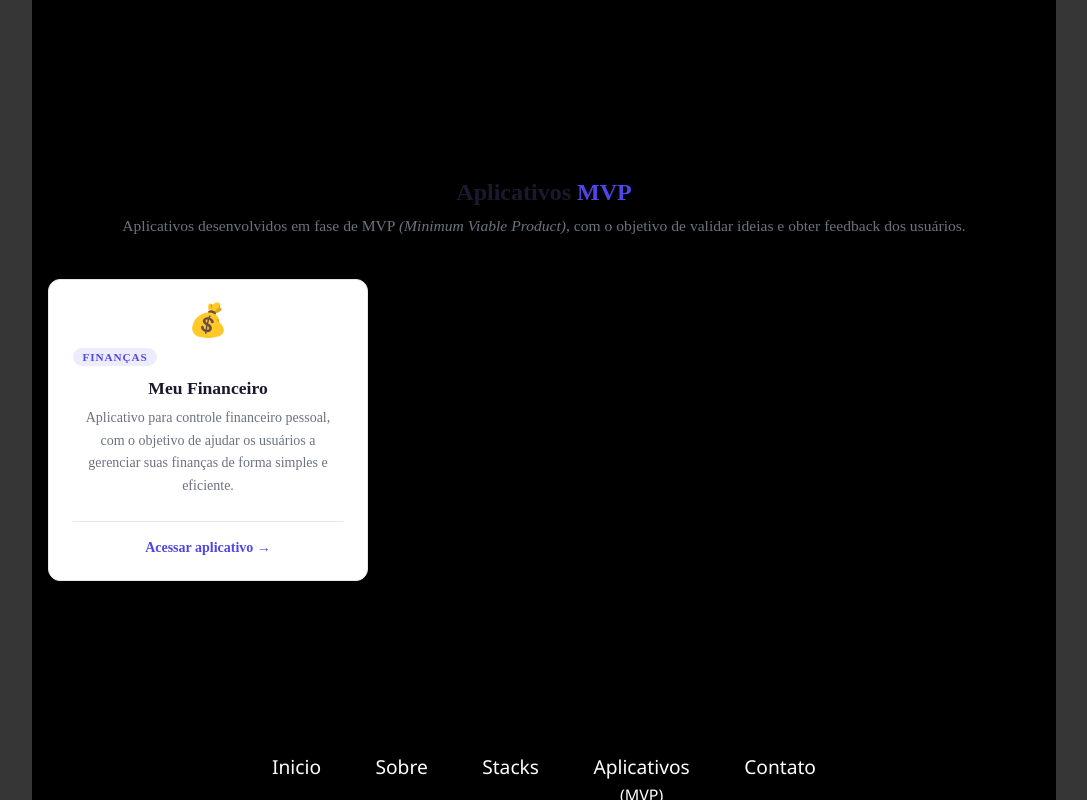
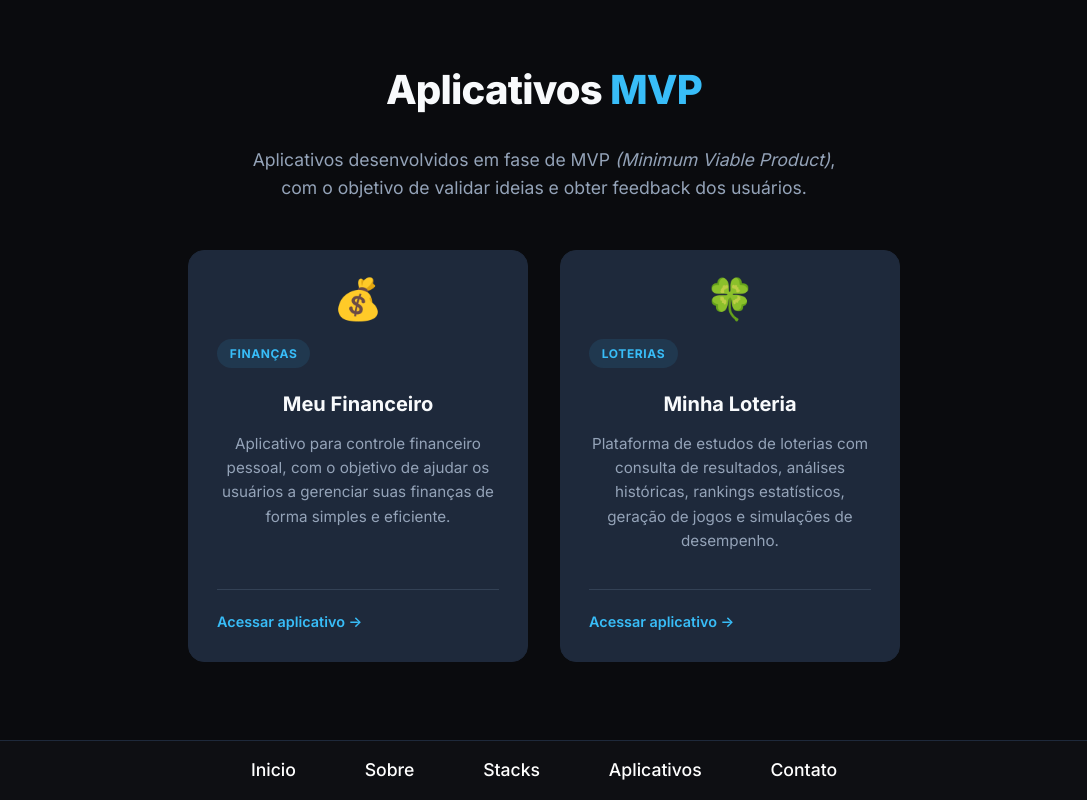
Before and after one commit to dmarostega/rockcode-front-end-vuejs, a Vue app: page /apps in a window 1280 px wide. Shown: the whole page, without its empty margins (96-1183 px from the left). Built offline with nearby package versions, Linux system fonts and the light colour scheme.

Commit message:
feat(apps): added loteries app feat(system): modify default layouts

```diff
--- a/src/assets/base.css
+++ b/src/assets/base.css
@@ -1,3 +1,5 @@
+@import url('https://fonts.googleapis.com/css2?family=Inter:wght@400;500;600;700;800&display=swap');
+
 *,
 *::before,
 *::after {
@@ -7,49 +9,62 @@
 }
 
 body {
-  background-color: #363636;
-  color: white;
+  background-color: #0a0b0e;
+  /* Slate 900 */
+  color: #f8fafc;
+  font-family: 'Inter', -apple-system, BlinkMacSystemFont, 'Segoe UI', Roboto, Helvetica, Arial, sans-serif;
+  line-height: 1.6;
+  -webkit-font-smoothing: antialiased;
+  -moz-osx-font-smoothing: grayscale;
 }
 
 .container {
-  background-color: black;
   display: flex;
   flex-direction: column;
   justify-content: center;
-  width: 80vw;
-  height: 95vh;
+  width: 90vw;
+  max-width: 1200px;
+  min-height: 95vh;
   margin: 0 auto;
   text-align: center;
+  padding-bottom: 5vh;
 }
 
 .container.full-height {
   height: 100vh;
-  /* quando não tem Nav */
 }
 
 nav {
   position: fixed;
   color: white;
-  font-size: 1.2em;
-  font-family: 'Segoe UI', Tahoma, Geneva, Verdana, sans-serif;
-  text-decoration: none;
-  /* border: 1px solid gray; */
-  background-color: black;
+  font-size: 1.1em;
+  background-color: #0e0f13;
+  backdrop-filter: blur(8px);
   display: flex;
   justify-content: center;
   flex-direction: row;
   width: 100%;
-  width: 80vw;
-  height: 5vh;
-  margin: 0 auto;
+  height: 60px;
   bottom: 0;
+  left: 0;
+  border-top: 1px solid #1e293b;
+  z-index: 1000;
 }
 
 nav a {
-  display: block;
-  color: gray;
-  padding: 1em;
+  display: flex;
+  align-items: center;
+  color: #94a3b8;
+  padding: 0 1.5em;
   text-decoration: none;
+  transition: color 0.3s ease;
+  font-weight: 500;
+}
+
+nav a:hover,
+nav a.router-link-active {
+  color: #38bdf8;
+  /* Sky 400 */
 }
 
 div.stack-icon-component {
@@ -64,9 +79,15 @@ div.stack-icon-component>img {
   height: 60px;
 }
 
+/* Standardized Page Title */
 .page-title {
-  font-size: 1.5rem;
-  font-weight: 700;
-  color: var(--color-heading, #1a1a2e);
-  margin-bottom: 0.5rem;
+  font-size: 2.5rem;
+  font-weight: 800;
+  color: #f8fafc;
+  margin-bottom: 1.5rem;
+  letter-spacing: -0.02em;
 }
+
+.page-title .highlight {
+  color: #38bdf8;
+}
--- a/src/components/defaults/NavBoard.vue
+++ b/src/components/defaults/NavBoard.vue
@@ -36,7 +36,7 @@ const isOpen = ref(false)
         <RouterLink to="/stacks" class="nav-link">Stacks</RouterLink>
         <!-- <RouterLink to="/experiences" class="nav-link">Experiências</RouterLink>
         <RouterLink to="/infos" class="nav-link">Informações</RouterLink>-->
-        <RouterLink to="/apps" class="nav-link">Aplicativos<br><small> (MVP)</small></RouterLink>
+        <RouterLink to="/apps" class="nav-link">Aplicativos</RouterLink>
         <RouterLink to="/contact" class="nav-link">Contato</RouterLink>
       </div>
     </div>
@@ -49,7 +49,6 @@ const isOpen = ref(false)
   bottom: 0;
   left: 0;
   right: 0;
-  background-color: black;
   color: white;
   z-index: 10;
 }
--- a/src/views/AppsView.vue
+++ b/src/views/AppsView.vue
@@ -11,13 +11,21 @@ const apps = [
     icon: '💰',
     tag: 'Finanças',
   },
+  {
+    id: 2,
+    name: 'Minha Loteria',
+    description: 'Plataforma de estudos de loterias com consulta de resultados, análises históricas, rankings estatísticos, geração de jogos e simulações de desempenho.',
+    url: 'https://minhaloteria.rockcodelabs.com.br',
+    icon: '🍀',
+    tag: 'Loterias',
+  },
   // Adicione novos apps aqui no futuro
 ]
 </script>
 
 <template>
   <LayoutDefault>
-    <div class="mvp-page">
+    <div >
       <div class="mvp-header">
         <h1 class="page-title">Aplicativos <span class="highlight">MVP</span></h1>
         <p class="mvp-subtitle">
@@ -53,94 +61,102 @@ const apps = [
 
 <style scoped>
 .mvp-page {
-  padding: 2rem 1em;
+  padding: 3rem 1.5rem;
+  background-color: #0f172a; /* Slate 900 - dark modern background */
+  min-height: 100vh;
+  color: #f8fafc; /* Slate 50 */
 }
 
 .mvp-header {
-  margin-bottom: 2.5rem;
-}
-
-.highlight {
-  color: var(--color-primary, #4f46e5);
+  margin-bottom: 3rem;
+  text-align: center;
 }
 
 .mvp-subtitle {
-  color: var(--color-text-muted, #6b7280);
-  font-size: 0.975rem;
-  /* max-width: 560px; */
+  color: #94a3b8; /* Slate 400 */
+  font-size: 1.1rem;
   line-height: 1.6;
+  max-width: 600px;
+  margin: 0 auto;
 }
 
-/* Grid escalável: 1 coluna em mobile, mais em telas maiores */
+/* Centralized Flex row for cards */
 .apps-grid {
-  display: grid;
-  grid-template-columns: repeat(auto-fill, minmax(280px, 1fr));
-  gap: 1rem;
+  display: flex;
+  flex-direction: row;
+  flex-wrap: wrap;
+  justify-content: center;
+  gap: 2rem;
 }
 
 .app-card {
   display: flex;
   flex-direction: column;
-  gap: 0.5rem;
-  padding: 1.5rem;
-  border: 1px solid var(--color-border, #e5e7eb);
-  border-radius: 12px;
-  background: var(--color-surface, #ffffff);
+  gap: 0.75rem;
+  padding: 1.75rem;
+  border: 1px solid #1e293b; /* Slate 800 */
+  border-radius: 16px;
+  background: #1e293b; /* Slate 800 */
   text-decoration: none;
   color: inherit;
-  transition: transform 0.2s ease, box-shadow 0.2s ease, border-color 0.2s ease;
+  transition: all 0.3s ease;
   cursor: pointer;
+  width: 100%;
+  max-width: 340px;
 }
 
 .app-card:hover {
-  transform: translateY(-4px);
-  box-shadow: 0 12px 32px rgba(79, 70, 229, 0.12);
-  border-color: var(--color-primary, #4f46e5);
+  transform: translateY(-5px);
+  box-shadow: 0 15px 30px rgba(0, 0, 0, 0.3);
+  border-color: #38bdf8; /* Sky 400 border on hover */
 }
 
 .card-icon {
-  font-size: 2rem;
+  font-size: 2.5rem;
   line-height: 1;
-  margin-bottom: 0.25rem;
+  margin-bottom: 0.5rem;
 }
 
 .card-tag {
   display: inline-block;
-  font-size: 0.7rem;
-  font-weight: 600;
+  font-size: 0.75rem;
+  font-weight: 700;
   text-transform: uppercase;
-  letter-spacing: 0.08em;
-  color: var(--color-primary, #4f46e5);
-  background: color-mix(in srgb, var(--color-primary, #4f46e5) 10%, transparent);
-  padding: 0.2rem 0.6rem;
+  letter-spacing: 0.05em;
+  color: #38bdf8;
+  background: rgba(56, 189, 248, 0.1);
+  padding: 0.3rem 0.8rem;
   border-radius: 99px;
   width: fit-content;
 }
 
 .card-name {
-  font-size: 1.1rem;
+  font-size: 1.25rem;
   font-weight: 700;
-  color: var(--color-heading, #1a1a2e);
-  margin: 0.25rem 0 0;
+  color: #f8fafc;
+  margin: 0.5rem 0 0;
 }
 
 .card-description {
-  font-size: 0.875rem;
-  color: var(--color-text-muted, #6b7280);
+  font-size: 0.95rem;
+  color: #94a3b8;
   line-height: 1.6;
   flex: 1;
   margin: 0;
 }
 
 .card-footer {
-  margin-top: 1rem;
-  padding-top: 1rem;
-  border-top: 1px solid var(--color-border, #e5e7eb);
+  margin-top: 1.5rem;
+  padding-top: 1.25rem;
+  border-top: 1px solid #334155; /* Slate 700 */
 }
 
 .card-link {
-  font-size: 0.875rem;
+  font-size: 0.9rem;
   font-weight: 600;
-  color: var(--color-primary, #4f46e5);
+  color: #38bdf8;
+  display: flex;
+  align-items: center;
+  gap: 0.5rem;
 }
 </style>
```
Also changed, not shown: src/views/AboutView.vue (+5 -18 lines).
